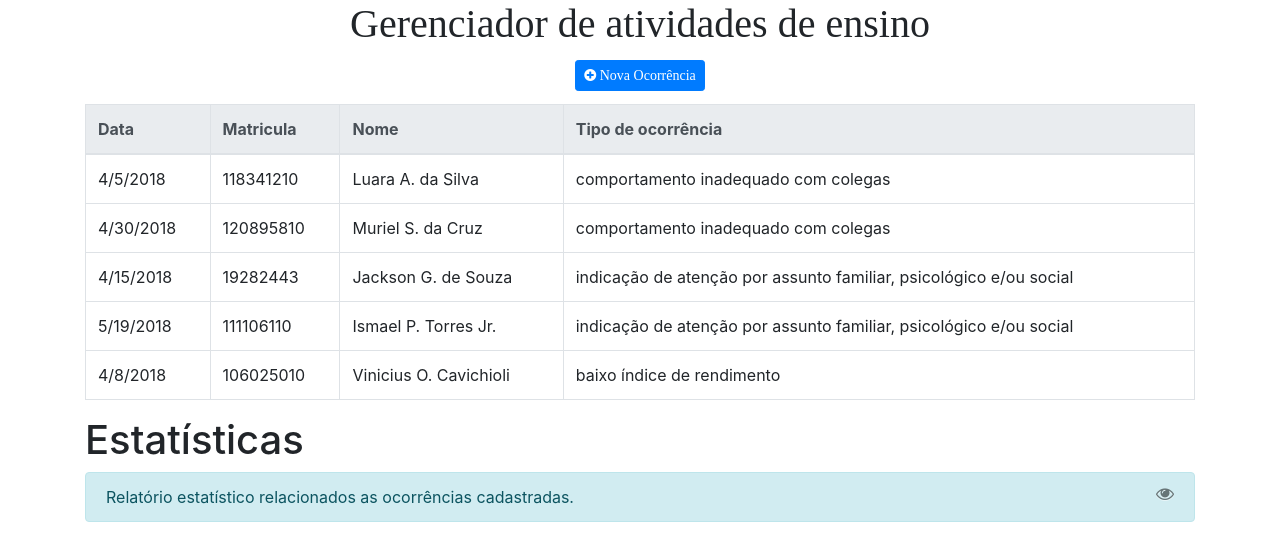
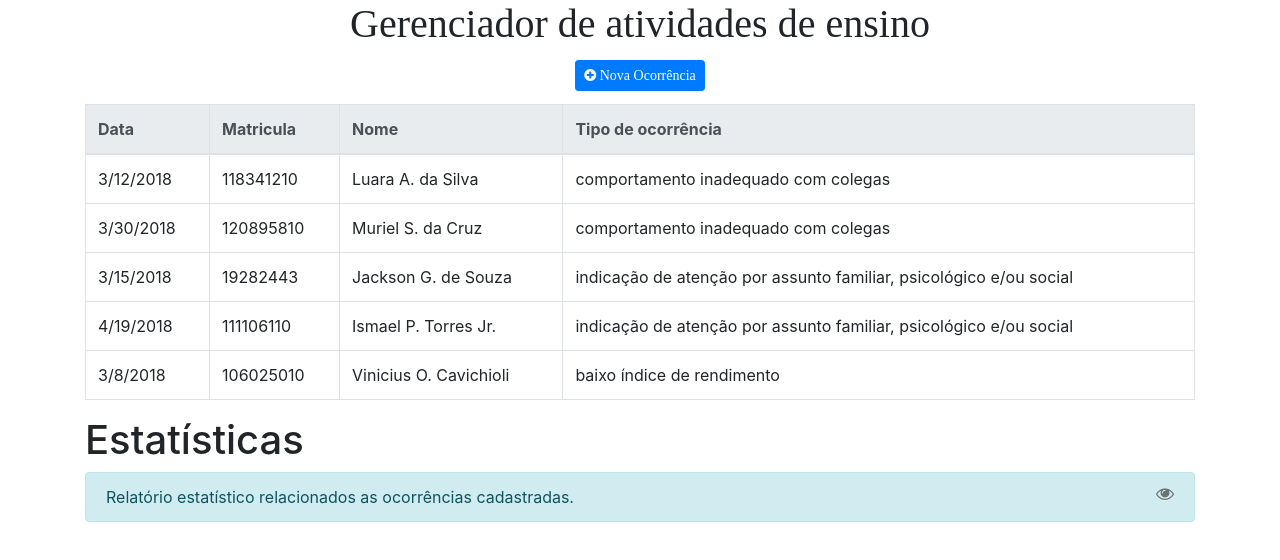
Before and after one commit to murielsouza/provaG1-LPWEB, an Angular app: page / in a window 1280 px wide. Shown: the top 560 px of the page. Built offline with nearby package versions, Linux system fonts and the light colour scheme.

Commit message:
correção de tipo Date...

```diff
--- a/src/app/app.component.ts
+++ b/src/app/app.component.ts
@@ -43,14 +43,15 @@ export class AppComponent {
         new Aluno(19282443, 'Jackson G. de Souza'),
         new Aluno(106025010, 'Vinicius O. Cavichioli')];
 
-    ocorrencias = [new Ocorrencia(this.alunos[0], new Date(2018, 3, 5), 1, true, 'Ismael P. T. Júnior', 'Decepção...'),
-        new Ocorrencia(this.alunos[1], new Date(2018, 3, 30), 1, false, null, '...'),
-        new Ocorrencia(this.alunos[3], new Date(2018, 3, 15), 3, true, 'Mom Gomes de Souza', '...'),
-        new Ocorrencia(this.alunos[2], new Date(2018, 4, 19), 3, false, null, '...'),
-        new Ocorrencia(this.alunos[4], new Date(2018, 3, 8), 2, true, 'Milton O. Cavichioli', '...')];
+    ocorrencias = [new Ocorrencia(this.alunos[0], new Date(2018, 2, 12), 1, true, 'Ismael P. T. Júnior', 'Decepção...'),
+        new Ocorrencia(this.alunos[1], new Date(2018, 2, 30), 1, false, null, '...'),
+        new Ocorrencia(this.alunos[3], new Date(2018, 2, 15), 3, true, 'Mom Gomes de Souza', '...'),
+        new Ocorrencia(this.alunos[2], new Date(2018, 3, 19), 3, false, null, '...'),
+        new Ocorrencia(this.alunos[4], new Date(2018, 2, 8), 2, true, 'Milton O. Cavichioli', '...')];
 
     constructor() {
         //this.invocar_cache();
+        this.ocorrencias.sort((a, b) => a.data > b.data);
         this.atualizarEstatisticas();
     }
 
@@ -117,10 +118,10 @@ export class AppComponent {
         this.cont_marco = 0;
         for (var i = 0; i < this.ocorrencias.length; i++) {
             this.contadores[this.ocorrencias[i].tipo]++;
-            if (this.ocorrencias[i].data.getMonth() == 4) {
+            if (this.ocorrencias[i].data.getMonth() == 3) { //sempre -1 porque mês começa do zero em Javascript
                 this.cont_abril++;
             }
-            if (this.ocorrencias[i].data.getMonth() == 3) {
+            if (this.ocorrencias[i].data.getMonth() == 2) {
                 this.cont_marco++;
             }
         }
```
